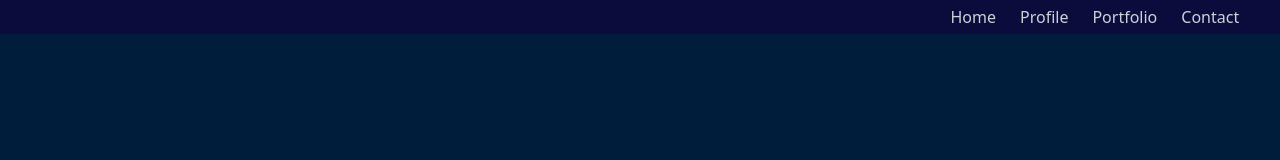
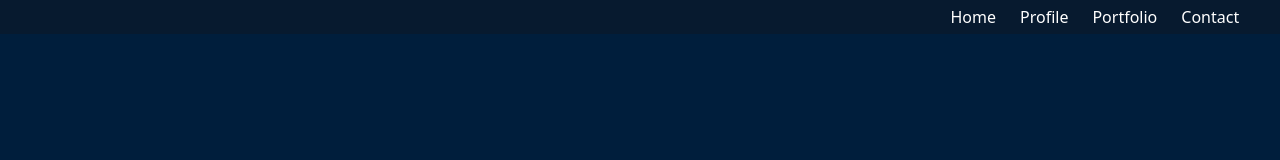
Before and after one commit to putrisanji/My-Portfolio, a React (Create React App) app: page / in a window 1280 px wide. Shown: the top 160 px of the page. Built offline with nearby package versions, Linux system fonts and the light colour scheme; a web font is replaced by a local one.

Commit message:
change backgroud

```diff
--- a/src/Component/Navbar/Navbar.css
+++ b/src/Component/Navbar/Navbar.css
@@ -1,7 +1,7 @@
 .navigasi{
     position: fixed;
-    background-color: #0F083D;
-    opacity: 0.8;
+    background-color: #071a2f;
+    /* opacity: 0.8; */
     z-index: 100;
 
 }
```
